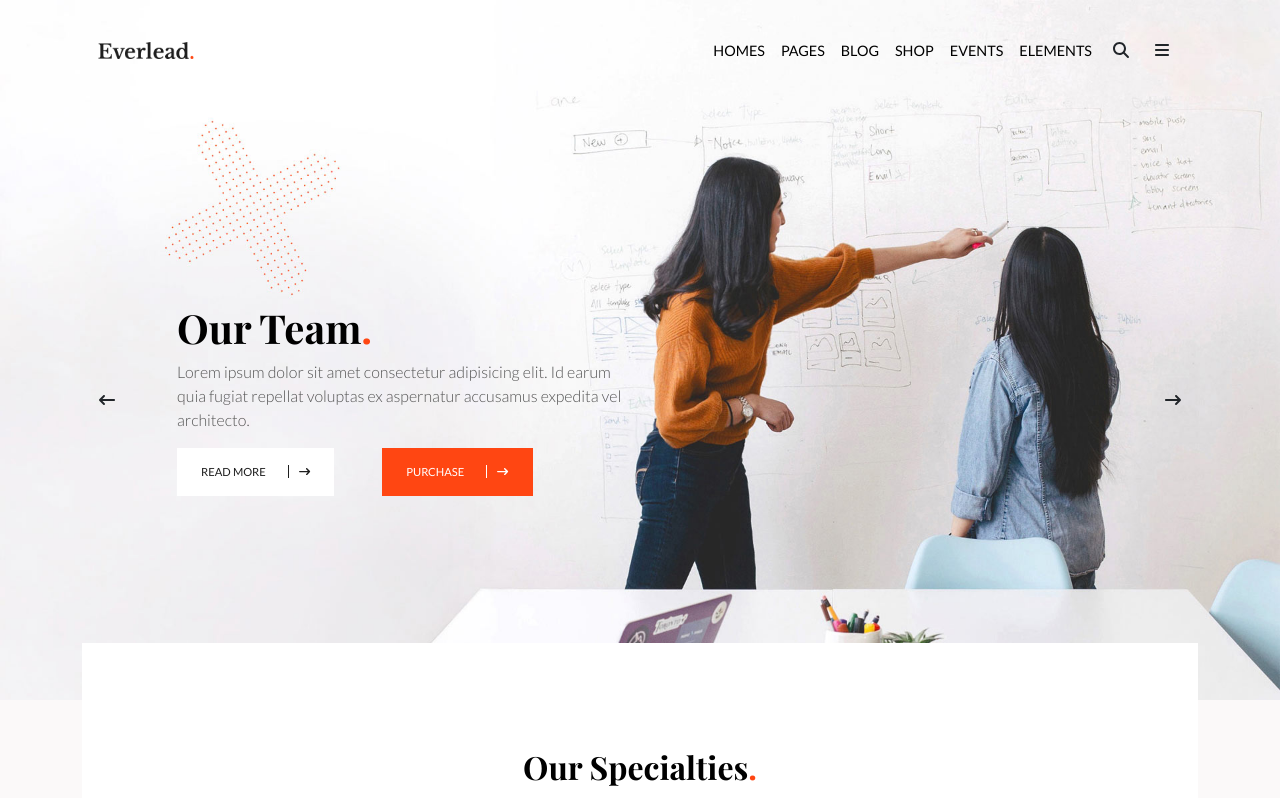
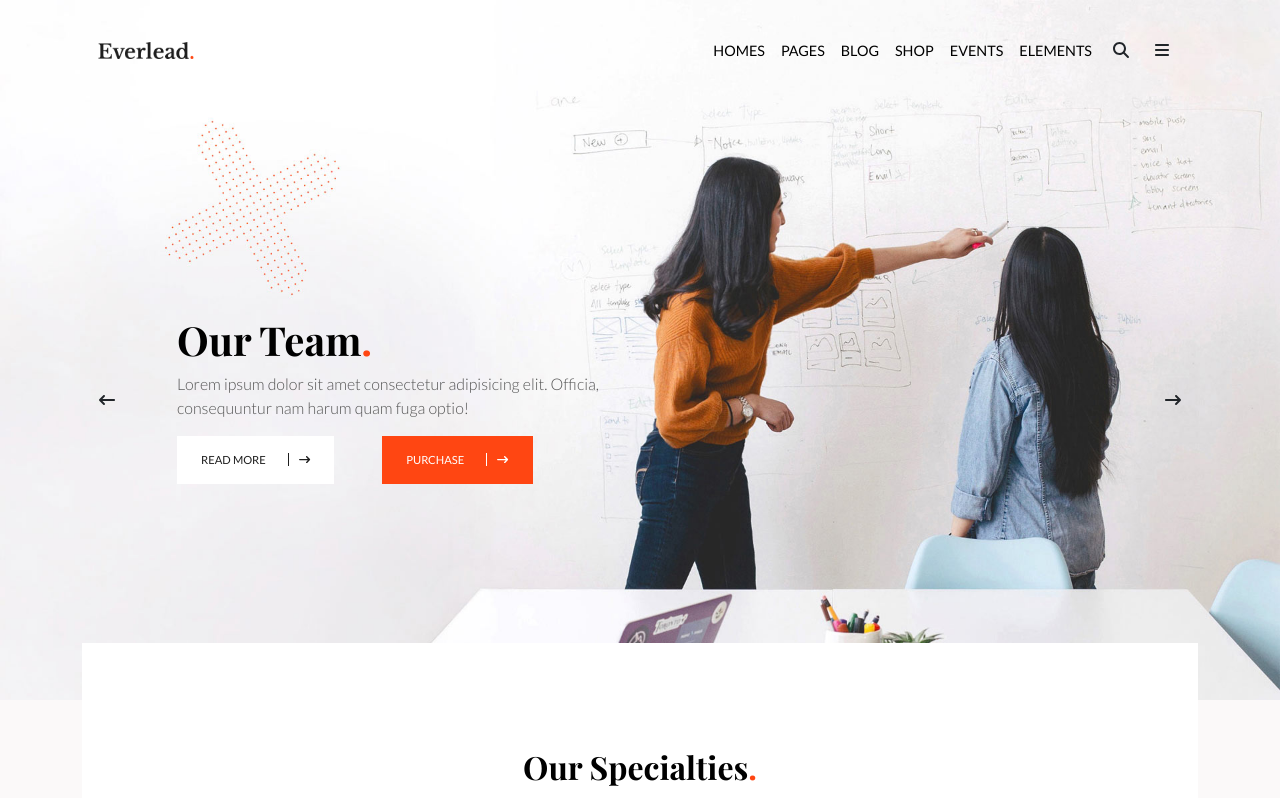
Before and after one commit to Roberto-Larivera/proj-html-vuejs, a Vue app: page / in a window 1280 px wide. Shown: the top 798 px of the page. Built offline with nearby package versions, Linux system fonts and the light colour scheme.

Commit message:
Agiunta funzione per url dinamico non funzionante (ora) + trasferimento in public per l'utilizzo alternativo

```diff
--- a/src/components/Header/AppHeader.vue
+++ b/src/components/Header/AppHeader.vue
@@ -1,23 +1,55 @@
 <script>
 import HeaderTop from './HeaderTop.vue'
 import HeaderBottom from './HeaderBottom.vue'
+import { store } from '../../store'
 export default {
   name: 'AppHeader',
-  components:{
+  components: {
     HeaderTop,
     HeaderBottom,
   },
   data() {
     return {
-
+      store,
     }
+  },
+  methods: {
+    getImagePath(imgPath) {
+      return new URL(imgPath, import.meta.url).url;
+    },
+    srcImage() {
+      // let gigi = `/img/${this.store.headerBottomList[this.store.headerBottomCurrent].imgSrc}`
+      // let pippo = this.getImagePath(gigi)
+      // let gatto = gigi
+      // console.log(gigi)
+      // console.log('gatto',gatto)
+      // console.log(this.store.headerBottomList[this.store.headerBottomCurrent].imgSrc)
+      return `/img/${this.store.headerBottomList[this.store.headerBottomCurrent].imgSrc}`
+      //return this.store.headerBottomList[this.store.headerBottomCurrent].imgSrc
+    }
+  },
+  computed: {
+    // srcImage() {
+    //   let gigi = `/img/${this.store.headerBottomList[this.store.headerBottomCurrent].imgSrc}`
+    //   let pippo = this.getImagePath(gigi)
+    //   let gatto = gigi
+    //   console.log(gigi)
+    //   console.log('gatto',gatto)
+    //   console.log(this.store.headerBottomList[this.store.headerBottomCurrent].imgSrc)
+    //   return gatto
+    //   //return this.store.headerBottomList[this.store.headerBottomCurrent].imgSrc
+    // }
   }
 
 }
+
 </script>
 
 <template>
-  <header class="bg_image-slide">
+  <!-- <header class="bg_image-slide" :style="{backgroundImage: url(getImagePath(`../../assets/img/${srcImage}`))}"> -->
+  <!-- <header class="bg_image-slide" :style="{backgroundImage: `url(../../assets/img/${srcImage}`}"> -->
+  <header class="bg_image-slide" :style="{ backgroundImage: 'url(' + srcImage() + ')' }">
+    <!-- <header class="bg_image-slide" :style=" backgroundImage: url(srcImage)"> -->
     <!-- BG SLIDERS HEADER  -->
     <div class="bg-sliders">
       <div class="container">
@@ -39,15 +71,17 @@ export default {
 </template>
 
 <style lang="scss" scoped>
-header{
-  .header_top{
+header {
+  .header_top {
     height: 100px;
   }
-  .header_bottom{
+
+  .header_bottom {
     height: 600px;
   }
-  &.bg_image-slide{
-    background-image: url('../../assets/img/rev-slider-main-home-img-03.jpg');
+
+  &.bg_image-slide {
+    // background-image: url('../../assets/img/rev-slider-main-home-img-03.jpg');
     background-repeat: no-repeat;
     background-size: cover;
   }
--- a/src/components/Header/HeaderBottom.vue
+++ b/src/components/Header/HeaderBottom.vue
@@ -28,6 +28,7 @@ export default {
             <SectionTitle
             :section="'h1'"
             :title="'our team'"
+            :description="'Lorem ipsum dolor sit amet consectetur adipisicing elit. Officia, consequuntur nam harum quam fuga optio!'"
             />
             <div class="group_buttons d-flex flex-wrap gap-5">
                 <AllButton :text="'read more'"/>
--- a/src/store.js
+++ b/src/store.js
@@ -1,6 +1,16 @@
 import { reactive } from 'vue'
 
 export const store = reactive({
+  // HeaderBottom
+  headerBottomCurrent: 0,
+  headerBottomList:[
+    {
+      imgSrc: 'rev-slider-main-home-img-03.jpg'
+  },
+    {
+      imgSrc: 'rev-slider-main-home-img-02.jpg'
+  },
+],
   // MainSectionClient
   mainClientList: [
     {
@@ -30,7 +40,7 @@ export const store = reactive({
     },
   ],
   // FooterSectionLinks
-      footerLinks:[
+  footerLinks: [
     {
       textName: '',
       textEmail: ''
--- a/src/style/main.scss
+++ b/src/style/main.scss
@@ -2,6 +2,8 @@
 @import "node_modules/bootstrap/scss/bootstrap";
 
 @import url('https://fonts.googleapis.com/css2?family=Lato:wght@100;300;400;700;900&family=Playfair+Display:wght@400;500;700;800;900&display=swap');
+
+
 
 body {
     font-family: 'Lato', sans-serif;
```
Also changed, not shown: public/img/rev-slider-main-home-img-02.png (renamed from src/assets/img/rev-slider-main-home-img-02.png), public/img/rev-slider-main-home-img-03.jpg (renamed from src/assets/img/rev-slider-main-home-img-03.jpg). Lines whose indentation alone changed are shown as unchanged.
